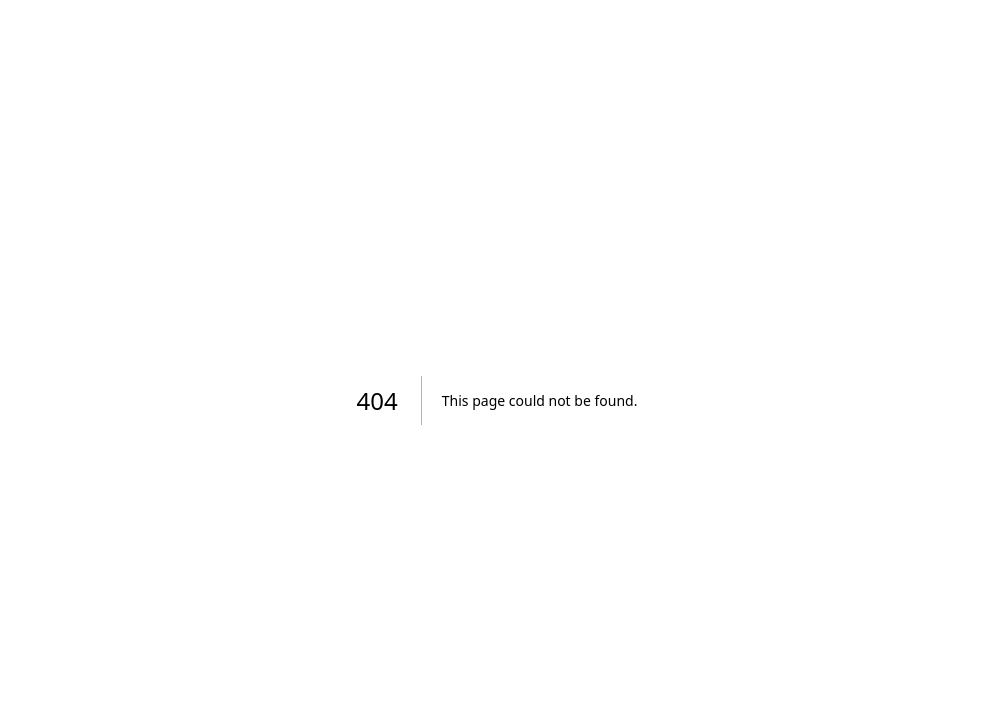
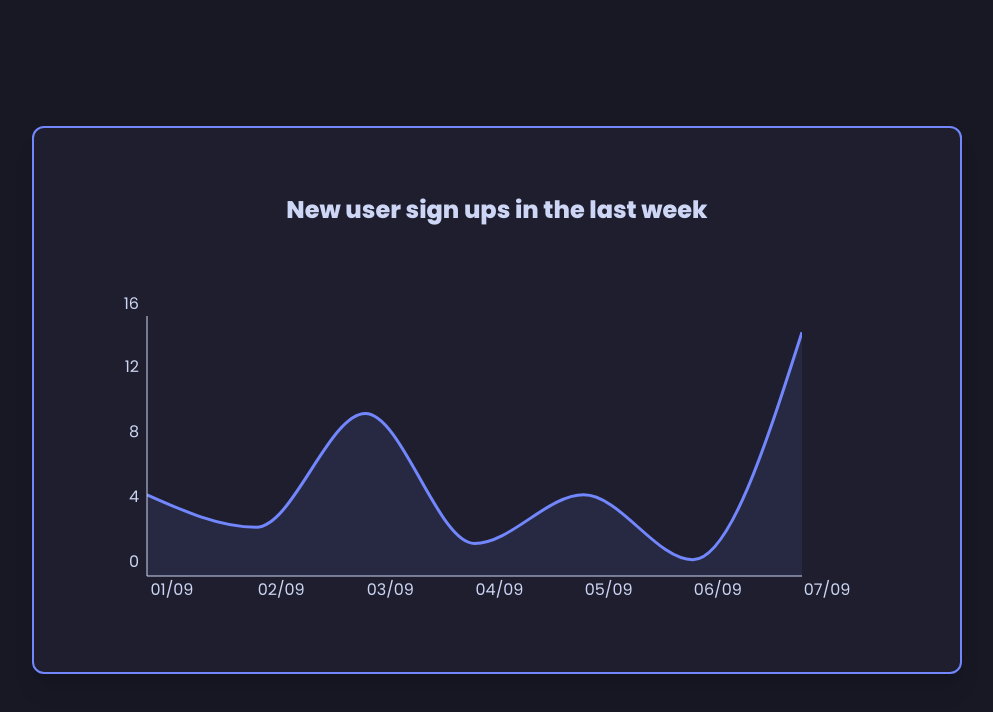
Before and after one commit to coradini1/Coyote-Trade, a Next.js app in the folder frontend/: page /admin in a window 1280 px wide. Before the commit this address had no page. Shown: the top 712 px of the page, without its empty margins (143-1136 px from the left). Built offline with nearby package versions, Linux system fonts and the light colour scheme.

Commit message:
add: chart test

```diff
--- /dev/null
+++ b/frontend/app/admin/page.tsx
@@ -0,0 +1,76 @@
+"use client"
+import React, { useEffect, useState } from "react"
+
+import { AreaChart, Area, XAxis, YAxis, Tooltip } from 'recharts'
+
+const data = [
+  {
+    date: "01/09",
+    users_gain: 5,
+  },
+  {
+    date: "02/09",
+    users_gain: 3,
+  },
+  {
+    date: "03/09",
+    users_gain: 10,
+  },
+  {
+    date: "04/09",
+    users_gain: 2,
+  },
+  {
+    date: "05/09",
+    users_gain: 5,
+  },
+  {
+    date: "06/09",
+    users_gain: 1,
+  },
+  {
+    date: "07/09",
+    users_gain: 15,
+  }
+]
+
+
+export default function Page() {
+
+  return (
+    <div className="dark">
+      <div className="w-screen h-screen bg-base dark:bg-baseDark flex flex-col items-center justify-center">
+        <div className="relative flex flex-col justify-center gap-20 items-center bg-white dark:bg-foregroundDark min-w-[450px] min-h-[548px] py-8 px-12 border-lavender border-solid border-2 rounded-xl shadow-xl transition-colors ease-out duration-300">
+          <h1 className="font-bold text-textBase dark:text-textBaseDark text-2xl">New user sign ups in the last week</h1>
+          <div className="mr-20">
+          <AreaChart
+            width={750}
+            height={300}
+            data={data}
+            {...{
+              overflow: "visible"
+            }}
+            margin={{
+              top: 10,
+              right: 30,
+              bottom: 0,
+              left: 5
+            }}
+          >
+            <defs>
+              <linearGradient id="colorUv" x1="0" y1="0" x2="0" y2="1">
+                <stop offset="5%" stopColor="#7287fd" stopOpacity={0.8}/>
+                <stop offset="95%" stopColor="#7287fd" stopOpacity={0}/>
+              </linearGradient>
+            </defs>
+            <Area type="monotone" dataKey="users_gain" fillOpacity={0.1} strokeWidth={3} stroke="#7287fd" fill="#7287fd" />
+            <XAxis tickLine={false} stroke="#cdd6f4" dataKey="date" dx={25} />
+            <YAxis tickLine={false} stroke="#cdd6f4" dy={-15} />
+            <Tooltip />
+          </AreaChart>
+          </div>
+        </div>
+      </div>
+    </div>
+  )
+}
--- a/frontend/package.json
+++ b/frontend/package.json
@@ -23,6 +23,7 @@
     "react": "^18",
     "react-dom": "^18",
     "react-icons": "^5.1.0",
+    "recharts": "^2.12.6",
     "tailwind-merge": "^2.2.2",
     "tailwindcss-animate": "^1.0.7"
   },
```
Also changed, not shown: 1 other file (tests, documents, lock files or other folders).
